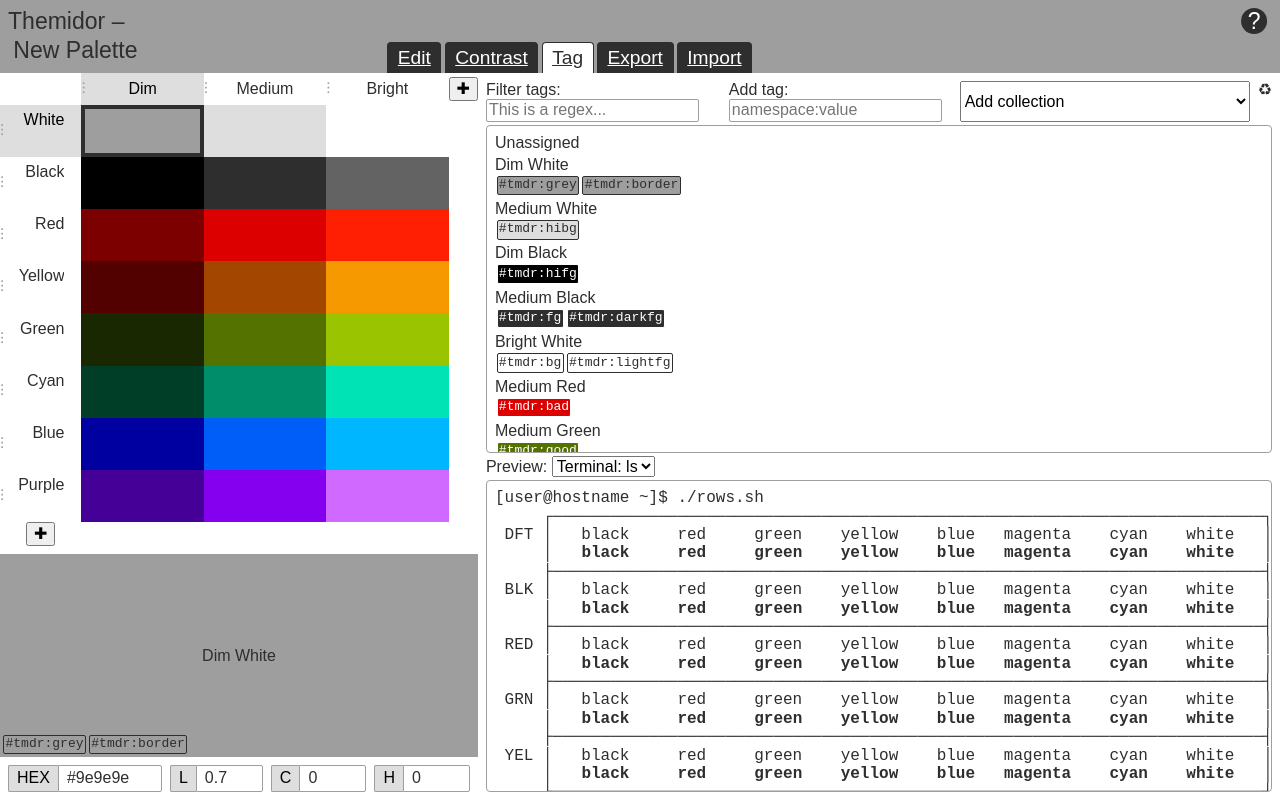
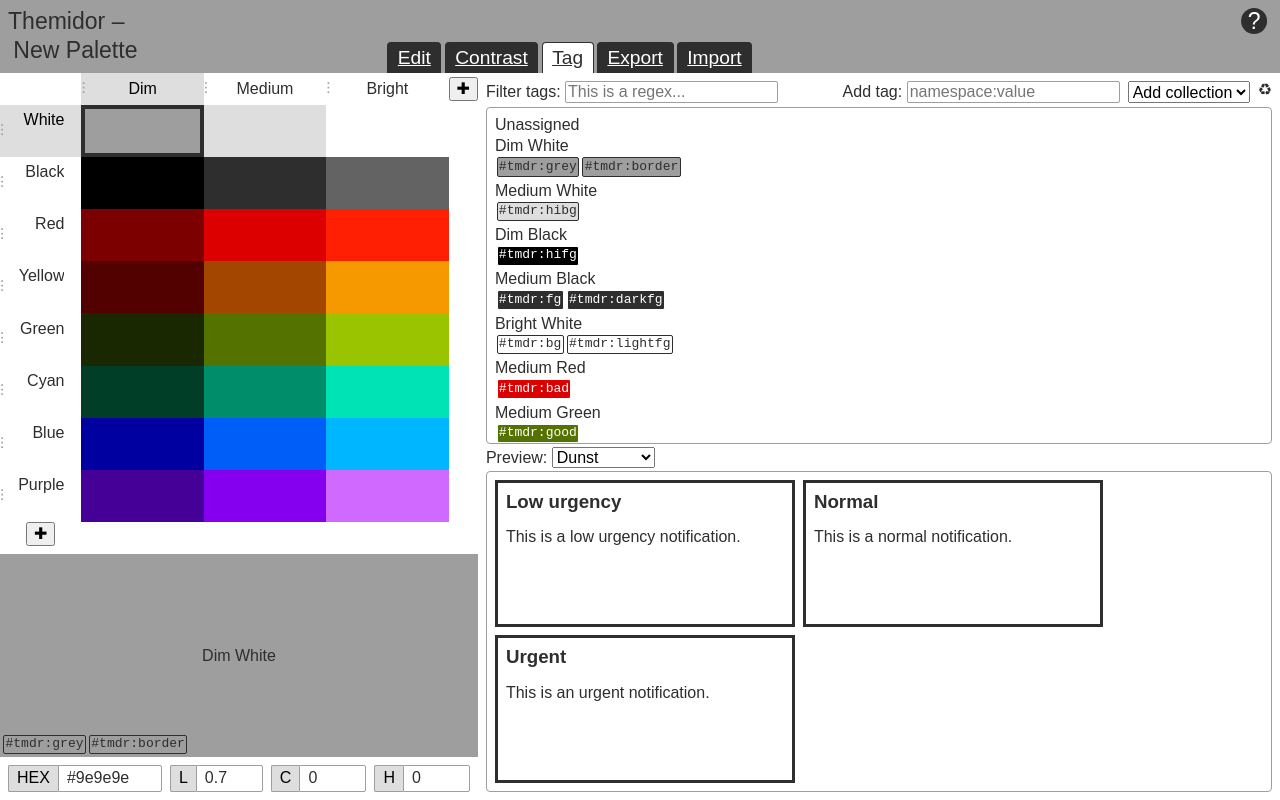
Before and after one commit to krendil/themidor, a Vue app: page /tag in a window 1280 px wide. Built offline with nearby package versions, Linux system fonts and the light colour scheme.

Commit message:
Add tags and preview for Dunst

```diff
--- /dev/null
+++ b/src/components/previews/dunst.vue
@@ -0,0 +1,55 @@
+<template>
+
+<div class="container">
+     <div class="notification low">
+          <h3>Low urgency</h3>
+          <p>This is a low urgency notification.</p>
+     </div>
+     <div class="notification normal">
+          <h3>Normal</h3>
+          <p>This is a normal notification.</p>
+     </div>
+     <div class="notification urgent">
+          <h3>Urgent</h3>
+          <p>This is an urgent notification.</p>
+     </div>
+</div>
+
+
+</template>
+
+<style scoped>
+
+.container {
+     display: flex;
+     flex-direction: row;
+     flex-wrap: wrap;
+     gap: 0.5rem;
+     height: min-content;
+}
+
+.notification {
+     border-style: solid;
+     border-width: 3px;
+     padding: 8px;
+     width: 300px;
+}
+
+
+.low {
+     color: var(--dunst-low-fg);
+     background-color: var(--dunst-low-bg);
+     border-color: var(--dunst-low-frame);
+}
+.normal {
+     color: var(--dunst-normal-fg);
+     background-color: var(--dunst-normal-bg);
+     border-color: var(--dunst-normal-frame);
+}
+.urgent {
+     color: var(--dunst-urgent-fg);
+     background-color: var(--dunst-urgent-bg);
+     border-color: var(--dunst-urgent-frame);
+}
+
+</style>
--- a/src/previews/terminal-ls.html
+++ b/src/components/previews/terminal-ls.vue
@@ -1,3 +1,5 @@
+<template>
+
 <pre style="background-color: var(--term-bg); color: var(--term-fg)">[<span style="color: var(--term-6)">user</span>@<span style="color: var(--term-1)">hostname</span> <span style="color: var(--term-2)">~</span>]$ ./rows.sh
      <span style="color: var(--term-0)">┌──────────────────────────────────────────────────────────────────────────┐
 </span><span style="color: var(--term-7)"> DFT </span><span style="color: var(--term-0)">│   black  </span><span style="color: var(--term-1)">   red   </span><span style="color: var(--term-2)">  green  </span><span style="color: var(--term-3)">  yellow </span><span style="color: var(--term-4)">   blue  </span><span style="color: var(--term-5)"> magenta </span><span style="color: var(--term-6)">   cyan  </span><span style="color: var(--term-7)">  white  </span><span style="color: var(--term-0)"> │
@@ -38,3 +40,26 @@ drwxr-xrwx 2 user user 4096 Aug  7 20:55 <span style="color: var(--term-4); back
 srwxr-xr-x 1 user user    0 Aug  7 21:07 <span style="color: var(--term-13) ; font-weight: bold;">socket</span>
 [<span style="color: var(--term-6)">user</span>@<span style="color: var(--term-1)">hostname</span> <span style="color: var(--term-2)">~</span>]$ <span style="color: var(--term-cursor)" class="blink">█</span>
 </pre>
+
+
+</template>
+
+<style scoped>
+
+.blink {
+  animation: 0.5s step-end alternate infinite both blink;
+}
+
+@keyframes blink {
+  0% {
+    opacity: 100%;
+  }
+  50% {
+    opacity: 0%;
+  }
+  100% {
+    opacity: 0%;
+  }
+}
+
+</style>
--- a/src/stores/library.ts
+++ b/src/stores/library.ts
@@ -5,7 +5,8 @@ import type { Palette } from "@/models/palette";
 import { closestTo, shadeUpFrom } from "@/library/palette-utils";
 
 // Previews
-import terminal_ls from "@/previews/terminal-ls.html?raw";
+import TerminalLs from "@/components/previews/terminal-ls.vue";
+import DunstPreview from "@/components/previews/dunst.vue";
 
 // Exporters
 import Base24 from "@/components/exporters/Base24.vue";
@@ -46,6 +47,16 @@ export const useLibrary = defineStore("library", () => {
     "b24:15": "Base24 Bright Cyan",
     "b24:16": "Base24 Bright Blue",
     "b24:17": "Base24 Bright Magenta",
+
+    "dunst:low:bg": "Dunst background colour for low urgency notifications",
+    "dunst:low:fg": "Dunst text colour for low urgency notifications",
+    "dunst:low:frame": "Dunst border colour for low urgency notifications",
+    "dunst:normal:bg": "Dunst background colour for normal notifications",
+    "dunst:normal:fg": "Dunst text colour for normal notifications",
+    "dunst:normal:frame": "Dunst border colour for normal notifications",
+    "dunst:urgent:bg": "Dunst background colour for urgent notifications",
+    "dunst:urgent:fg": "Dunst text colour for urgent notifications",
+    "dunst:urgent:frame": "Dunst border colour for urgent notifications",
 
     "term:0":"Terminal Black",
     "term:1":"Terminal Red",
@@ -136,25 +147,24 @@ export const useLibrary = defineStore("library", () => {
         "b24:17",
       ],
     },
-    "Vim syntax highlighting": {
-      tags: [],
-    },
-    "Vim editor decorations": {
-      tags: [],
-    },
-    Treesitter: {
-      tags: [],
-    },
-    Textmate: {
-      tags: [],
-    },
-    "Visual Studio Code editor decorations": {
-      tags: [],
-    },
+    Dunst: {
+      tags: [
+        "dunst:low:bg",
+        "dunst:low:fg",
+        "dunst:low:frame",
+        "dunst:normal:bg",
+        "dunst:normal:fg",
+        "dunst:normal:frame",
+        "dunst:urgent:bg",
+        "dunst:urgent:fg",
+        "dunst:urgent:frame",
+      ]
+    }
   };
 
-  const previews: { [key: string]: string } = {
-    "Terminal: ls": terminal_ls
+  const previews: { [key: string]: Component } = {
+    "Dunst": markRaw(DunstPreview),
+    "Terminal: ls": markRaw(TerminalLs)
   };
 
   const exporters: { [key: string]: Component } = {
@@ -193,6 +203,16 @@ export const useLibrary = defineStore("library", () => {
     "b24:15": (palette) => palette.tags["term:14"] ?? shadeUpFrom(palette, "b24:0C") ?? null,
     "b24:16": (palette) => palette.tags["term:12"] ?? shadeUpFrom(palette, "b24:0D") ?? null,
     "b24:17": (palette) => palette.tags["term:13"] ?? shadeUpFrom(palette, "b24:0E") ?? null,
+
+    "dunst:low:bg": (palette) => palette.tags["tmdr:bg"] ?? null,
+    "dunst:low:fg": (palette) => palette.tags["tmdr:fg"] ?? null,
+    "dunst:low:frame": (palette) => palette.tags["tmdr:border"] ?? null,
+    "dunst:normal:bg": (palette) => palette.tags["tmdr:bg"] ?? null,
+    "dunst:normal:fg": (palette) => palette.tags["tmdr:fg"] ?? null,
+    "dunst:normal:frame": (palette) => palette.tags["tmdr:fg"] ?? null,
+    "dunst:urgent:bg": (palette) => palette.tags["tmdr:bg"] ?? null,
+    "dunst:urgent:fg": (palette) => palette.tags["tmdr:fg"] ?? null,
+    "dunst:urgent:frame": (palette) => palette.tags["tmdr:bad"] ?? null,
 
     "term:bg": (palette) => palette.tags["term:0"] ?? null,
     "term:fg": (palette) => palette.tags["term:7"] ?? null,
--- a/src/views/TagView.vue
+++ b/src/views/TagView.vue
@@ -83,7 +83,7 @@ const tagVars = computed<{ [key: string]: string }>(() =>
   reduce( entries(paletteStore.palette.tags),  (accum, [tagValue, hueshade]) => {
     if(hueshade) {
       const [hue, shade] = hueshade;
-      accum[ '--' + tagValue.replace(":","-") ] = formatCss(paletteStore.palette.colours[hue][shade]?.colour) ?? "unset";
+      accum[ '--' + tagValue.replaceAll(":","-",) ] = formatCss(paletteStore.palette.colours[hue][shade]?.colour) ?? "unset";
     }
     return accum;
   }, {})
@@ -144,7 +144,8 @@ function doGuess() {
         </select>
       </label>
     </div>
-    <div id="preview" class="tray" v-html="library.previews[selectedPreview]" :style="tagVars">
+    <div id="preview" class="tray" :style="tagVars">
+      <component :is="library.previews[selectedPreview]"></component>
     </div>
   </div>
 </template>
@@ -257,23 +258,3 @@ function doGuess() {
 }
 
 </style>
-
-<style>
-
-.blink {
-  animation: 0.5s step-end alternate infinite both blink;
-}
-
-@keyframes blink {
-  0% {
-    opacity: 100%;
-  }
-  50% {
-    opacity: 0%;
-  }
-  100% {
-    opacity: 0%;
-  }
-}
-
-</style>
--- a/tsconfig.app.json
+++ b/tsconfig.app.json
@@ -2,6 +2,7 @@
   "extends": "@vue/tsconfig/tsconfig.dom.json",
   "include": ["env.d.ts", "src/**/*", "src/**/*.vue"],
   "exclude": ["src/**/__tests__/*"],
+  "lib": "ES2021",
   "compilerOptions": {
     "tsBuildInfoFile": "./node_modules/.tmp/tsconfig.app.tsbuildinfo",
 
@@ -9,6 +10,6 @@
       "@/*": ["./src/*"]
     },
     "strict": true,
-    "noImplicitAny": false
+    "noImplicitAny": false,
   }
 }
```
